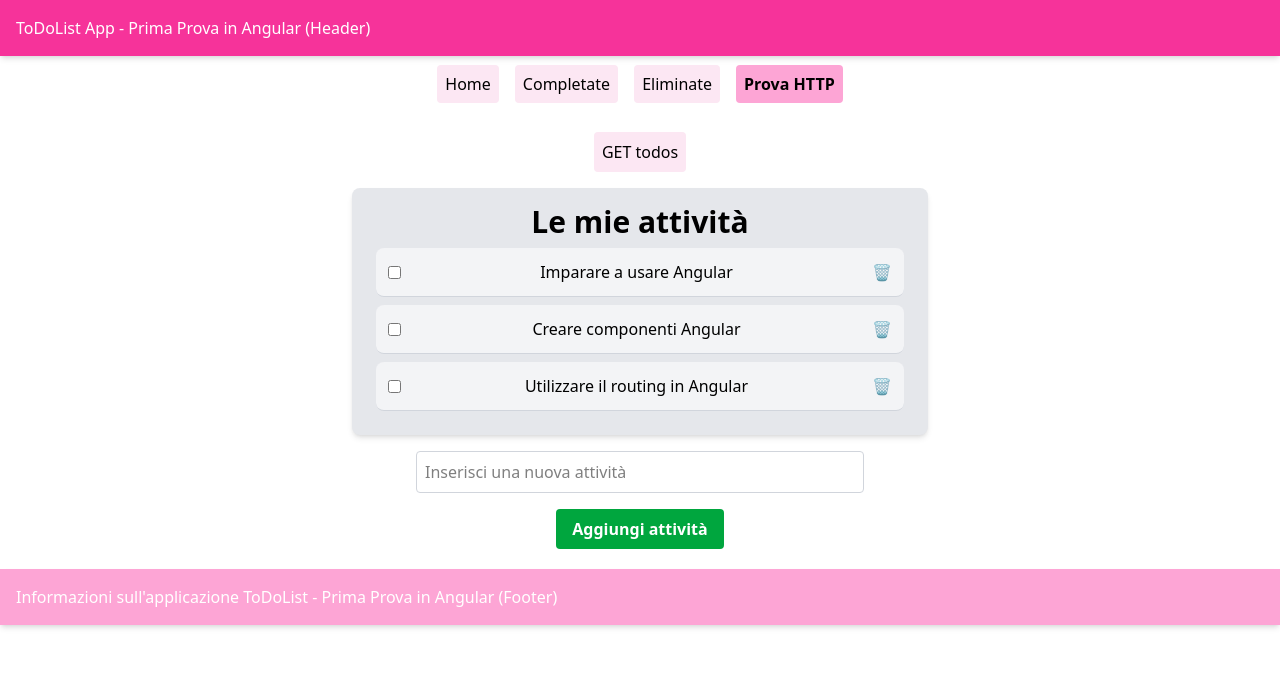
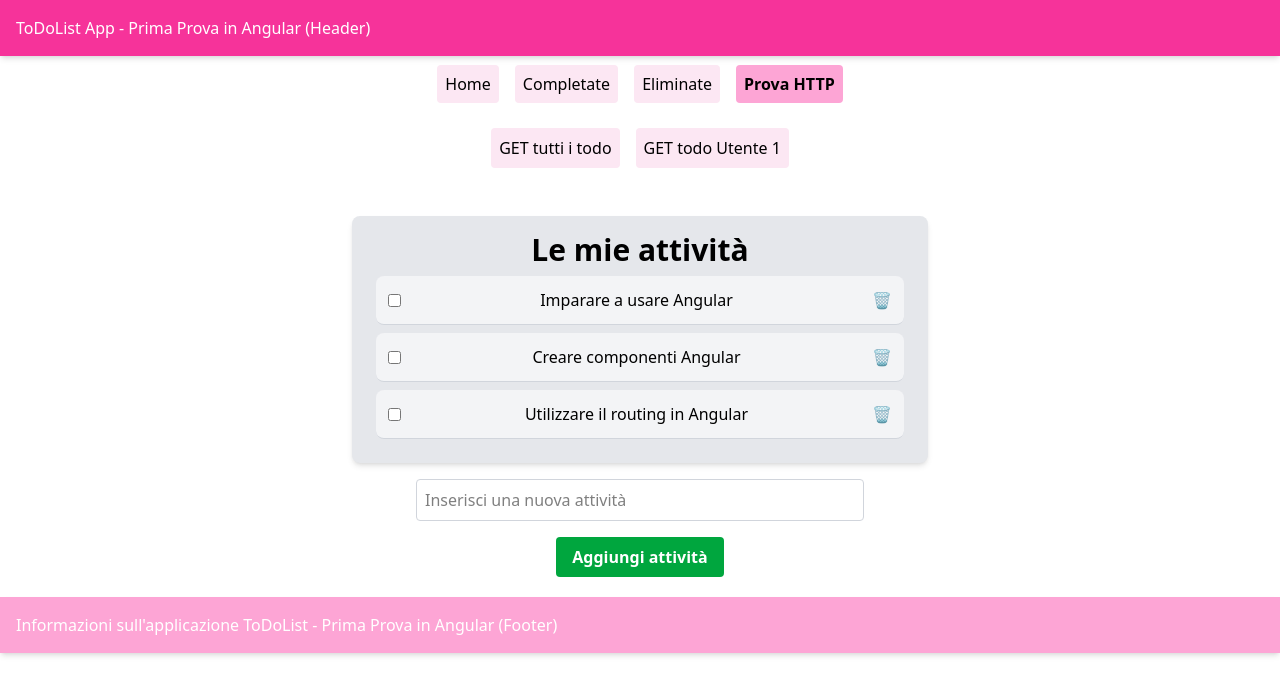
Before and after one commit to Giuliamond02/ToDoList---Angular, an Angular app: page /prova-http in a window 1280 px wide. Shown: the top 694 px of the page. Built offline with nearby package versions, Linux system fonts and the light colour scheme.

Commit message:
Aggiunto tasto GET todo Utente 1 che filtra solo i todo dell'utente 1

```diff
--- a/src/app/http-service.ts
+++ b/src/app/http-service.ts
@@ -7,9 +7,13 @@ export class HttpService {
 
     http = inject(HttpClient);              // Istanza del servizio HttpClient per effettuare chiamate HTTP
 
-    //--RICHESTA GET--
-    caricaTodo() {
-    return this.http.get<any[]>('https://jsonplaceholder.typicode.com/todos?_limit=5');        //recupera i dati dall'API ma non li gestisce, li passa a prova-http in modo che possa trasformarli nel formato adatto
+    //--RICHESTA GET TUTTI I TODO--
+    caricaTuttiTodo() {
+        return this.http.get<any[]>('https://jsonplaceholder.typicode.com/todos?_limit=5');        //recupera i dati dall'API ma non li gestisce, li passa a prova-http in modo che possa trasformarli nel formato adatto
     }
 
+    //--RICHIESTA GET TODO DELL'UTENTE CON ID 1--
+    caricaTodoUtente1(){
+        return this.http.get<any[]>('https://jsonplaceholder.typicode.com/todos?userId=1');
+    }
 }
--- a/src/app/pages/prova-http/prova-http.html
+++ b/src/app/pages/prova-http/prova-http.html
@@ -1,11 +1,22 @@
-<div class=" flex flex-col gap-4 p-5 text-center items-center">
+<div class="p-4 m-3 flex justify-center gap-4">
 
     <button
-        (click)="caricaTodo()"
+        (click)="caricaTuttiTodo()"
         class="bg-pink-100 p-2 rounded hover:bg-pink-300 text-medium focus:ring-2 focus:ring-pink-500 font-medium"
         >
-        GET todos
+        GET tutti i todo
     </button>
+
+    <button
+        (click)="caricaTodoUtente1()"
+        class="bg-pink-100 p-2 rounded hover:bg-pink-300 text-medium focus:ring-2 focus:ring-pink-500 font-medium"
+        >
+        GET todo Utente 1
+    </button>
+
+</div>
+
+<div class=" flex flex-col gap-4 p-5 text-center items-center">
 
     <div class="bg-gray-200 p-4 rounded-lg shadow-md w-full max-w-xl">
 
--- a/src/app/pages/prova-http/prova-http.ts
+++ b/src/app/pages/prova-http/prova-http.ts
@@ -19,10 +19,21 @@ export class ProvaHttp {
   todoService = inject(TodoService);       // Istanza del servizio TodoService che mi serve per inietttare l'array che è contenuto nel servizio in modo da usarlo in questo componente
   httpService = inject(HttpService);       // Istanza del servizio HttpService per effettuare chiamate HTTP
 
-  //--RICHESTA GET--
-  caricaTodo() {
-    this.httpService.caricaTodo().subscribe(risultato => {        // Dice ad HttpService di far partire la chiamata API
-      this.todoService.todos = risultato.map(todo => ({           // modifica il formato dei dati ottenuti dall'API nel formato adatto alla mia app e poi li mette nel TodoService, che ha il compito di mostrarli tramite prova-http.html
+  //--RICHESTA GET TUTTI I TODO--
+  caricaTuttiTodo() {
+    this.httpService.caricaTuttiTodo().subscribe(risultato => {        // Dice ad HttpService di far partire la chiamata API
+      this.todoService.todos = risultato.map(todo => ({               // modifica il formato dei dati ottenuti dall'API nel formato adatto alla mia app e poi li mette nel TodoService, che ha il compito di mostrarli tramite prova-http.html
+        text: todo.title,
+        done: todo.completed,
+        eliminata: false
+      }));
+    });
+  }
+
+  //--RICHIESTA GET TODO DELL'UTENTE CON ID 1--
+  caricaTodoUtente1() {
+    this.httpService.caricaTodoUtente1().subscribe(risultato => {        // Dice ad HttpService di far partire la chiamata API
+      this.todoService.todos = risultato.map(todo => ({                 // modifica il formato dei dati ottenuti dall'API nel formato adatto alla mia app e poi li mette nel TodoService, che ha il compito di mostrarli tramite prova-http.html
         text: todo.title,
         done: todo.completed,
         eliminata: false
```
